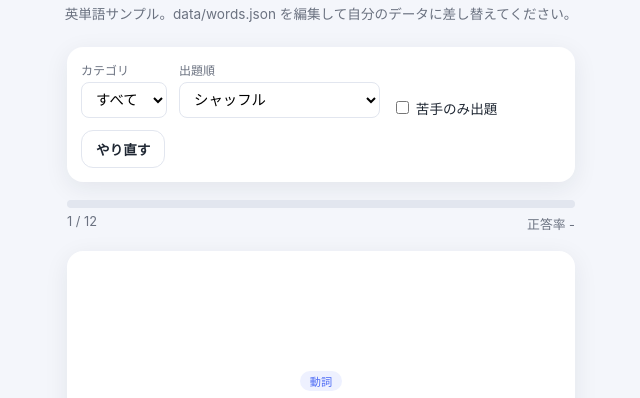
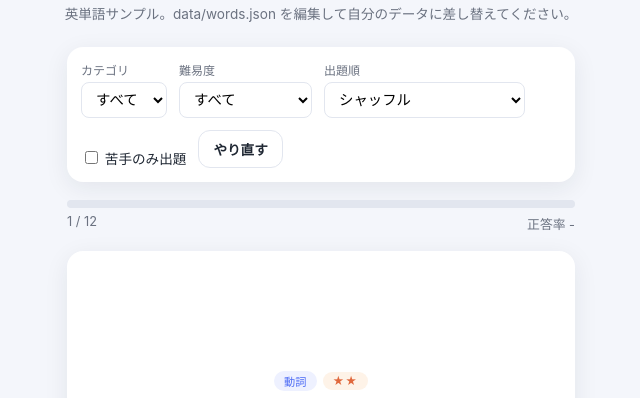
Before and after one commit to mkura103/flash-card, a plain HTML site: page index.html in a window 1280 px wide. Shown: the part 64-462 px from the top of the page, without its empty margins (319-959 px from the left). Drawn offline with Linux system fonts and the light colour scheme.

Commit message:
難易度(★1〜3)を追加: データ項目・絞り込み・カード表示
Co-Authored-By: Claude Opus 4.8 (1M context) <noreply@anthropic.com>

```diff
--- a/app.js
+++ b/app.js
@@ -13,7 +13,7 @@ const state = {
   index: 0,           // queue 内の現在位置
   flipped: false,
   progress: {},       // id -> { level, correct, wrong, lastSeen }
-  settings: { category: "all", mode: "shuffle", onlyWeak: false },
+  settings: { category: "all", difficulty: "all", mode: "shuffle", onlyWeak: false },
 };
 
 // DOM
@@ -21,6 +21,7 @@ const el = {
   title: document.getElementById("deck-title"),
   desc: document.getElementById("deck-desc"),
   categorySelect: document.getElementById("category-select"),
+  difficultySelect: document.getElementById("difficulty-select"),
   modeSelect: document.getElementById("mode-select"),
   onlyWeak: document.getElementById("only-weak"),
   restartBtn: document.getElementById("restart-btn"),
@@ -29,6 +30,7 @@ const el = {
   accuracyText: document.getElementById("accuracy-text"),
   card: document.getElementById("card"),
   cardCategory: document.getElementById("card-category"),
+  cardDifficulty: document.getElementById("card-difficulty"),
   frontText: document.getElementById("card-front-text"),
   hint: document.getElementById("card-hint"),
   backText: document.getElementById("card-back-text"),
@@ -99,9 +101,13 @@ function shuffle(arr) {
 }
 
 function buildQueue() {
-  const { category, mode, onlyWeak } = state.settings;
+  const { category, difficulty, mode, onlyWeak } = state.settings;
 
   let pool = state.cards.filter((c) => category === "all" || c.category === category);
+
+  if (difficulty !== "all") {
+    pool = pool.filter((c) => String(c.difficulty) === String(difficulty));
+  }
 
   if (onlyWeak) {
     pool = pool.filter((c) => getCardProgress(c.id).level < WEAK_THRESHOLD);
@@ -139,6 +145,7 @@ function populateCategories() {
     el.categorySelect.appendChild(opt);
   }
   el.categorySelect.value = state.settings.category;
+  el.difficultySelect.value = state.settings.difficulty;
   el.modeSelect.value = state.settings.mode;
   el.onlyWeak.checked = state.settings.onlyWeak;
 }
@@ -178,6 +185,15 @@ function render() {
 
   el.cardCategory.textContent = card.category || "";
   el.cardCategory.style.display = card.category ? "inline-block" : "none";
+
+  const diff = Number(card.difficulty);
+  if (diff >= 1 && diff <= 3) {
+    el.cardDifficulty.textContent = "★".repeat(diff);
+    el.cardDifficulty.title = ["", "易しい", "ふつう", "難しい"][diff];
+    el.cardDifficulty.style.display = "inline-block";
+  } else {
+    el.cardDifficulty.style.display = "none";
+  }
   el.frontText.textContent = card.front;
   el.hint.textContent = card.hint || "";
   el.hint.style.display = card.hint ? "block" : "none";
@@ -261,6 +277,11 @@ function bindEvents() {
     saveSettings();
     restart();
   });
+  el.difficultySelect.addEventListener("change", () => {
+    state.settings.difficulty = el.difficultySelect.value;
+    saveSettings();
+    restart();
+  });
   el.modeSelect.addEventListener("change", () => {
     state.settings.mode = el.modeSelect.value;
     saveSettings();
--- a/data/words.json
+++ b/data/words.json
@@ -4,17 +4,17 @@
     "description": "英単語サンプル。data/words.json を編集して自分のデータに差し替えてください。"
   },
   "cards": [
-    { "id": "w001", "front": "apple", "back": "りんご", "category": "果物", "hint": "赤い果物" },
-    { "id": "w002", "front": "banana", "back": "バナナ", "category": "果物", "hint": "黄色く細長い" },
-    { "id": "w003", "front": "grape", "back": "ぶどう", "category": "果物", "hint": "房になる" },
-    { "id": "w004", "front": "dog", "back": "犬", "category": "動物", "hint": "ワンと鳴く" },
-    { "id": "w005", "front": "cat", "back": "猫", "category": "動物", "hint": "ニャーと鳴く" },
-    { "id": "w006", "front": "elephant", "back": "象", "category": "動物", "hint": "鼻が長い" },
-    { "id": "w007", "front": "run", "back": "走る", "category": "動詞", "hint": "速く移動する" },
-    { "id": "w008", "front": "eat", "back": "食べる", "category": "動詞", "hint": "口に入れる" },
-    { "id": "w009", "front": "sleep", "back": "眠る", "category": "動詞", "hint": "夜にすること" },
-    { "id": "w010", "front": "beautiful", "back": "美しい", "category": "形容詞", "hint": "見た目が良い" },
-    { "id": "w011", "front": "fast", "back": "速い", "category": "形容詞", "hint": "スピードがある" },
-    { "id": "w012", "front": "difficult", "back": "難しい", "category": "形容詞", "hint": "easy の反対" }
+    { "id": "w001", "front": "apple", "back": "りんご", "category": "果物", "difficulty": 1, "hint": "赤い果物" },
+    { "id": "w002", "front": "banana", "back": "バナナ", "category": "果物", "difficulty": 1, "hint": "黄色く細長い" },
+    { "id": "w003", "front": "grape", "back": "ぶどう", "category": "果物", "difficulty": 2, "hint": "房になる" },
+    { "id": "w004", "front": "dog", "back": "犬", "category": "動物", "difficulty": 1, "hint": "ワンと鳴く" },
+    { "id": "w005", "front": "cat", "back": "猫", "category": "動物", "difficulty": 1, "hint": "ニャーと鳴く" },
+    { "id": "w006", "front": "elephant", "back": "象", "category": "動物", "difficulty": 2, "hint": "鼻が長い" },
+    { "id": "w007", "front": "run", "back": "走る", "category": "動詞", "difficulty": 1, "hint": "速く移動する" },
+    { "id": "w008", "front": "eat", "back": "食べる", "category": "動詞", "difficulty": 1, "hint": "口に入れる" },
+    { "id": "w009", "front": "sleep", "back": "眠る", "category": "動詞", "difficulty": 2, "hint": "夜にすること" },
+    { "id": "w010", "front": "beautiful", "back": "美しい", "category": "形容詞", "difficulty": 3, "hint": "見た目が良い" },
+    { "id": "w011", "front": "fast", "back": "速い", "category": "形容詞", "difficulty": 2, "hint": "スピードがある" },
+    { "id": "w012", "front": "difficult", "back": "難しい", "category": "形容詞", "difficulty": 3, "hint": "easy の反対" }
   ]
 }
--- a/index.html
+++ b/index.html
@@ -18,6 +18,15 @@
       <div class="control-group">
         <label for="category-select">カテゴリ</label>
         <select id="category-select"></select>
+      </div>
+      <div class="control-group">
+        <label for="difficulty-select">難易度</label>
+        <select id="difficulty-select">
+          <option value="all">すべて</option>
+          <option value="1">★ 易しい</option>
+          <option value="2">★★ ふつう</option>
+          <option value="3">★★★ 難しい</option>
+        </select>
       </div>
       <div class="control-group">
         <label for="mode-select">出題順</label>
@@ -50,7 +59,10 @@
       <div id="card" class="card" role="button" tabindex="0" aria-label="カードをめくる">
         <div class="card-inner">
           <div class="card-face card-front">
-            <span class="card-category" id="card-category"></span>
+            <div class="card-tags">
+              <span class="card-category" id="card-category"></span>
+              <span class="card-difficulty" id="card-difficulty"></span>
+            </div>
             <span class="card-text" id="card-front-text"></span>
             <span class="card-hint" id="card-hint"></span>
             <span class="card-flip-hint">タップ / Space でめくる</span>
--- a/style.css
+++ b/style.css
@@ -127,12 +127,27 @@ body {
 }
 .card-back { transform: rotateY(180deg); background: #eef1ff; }
 .card-text { font-size: 2rem; font-weight: 700; word-break: break-word; }
+.card-tags {
+  display: flex;
+  gap: 6px;
+  align-items: center;
+  flex-wrap: wrap;
+  justify-content: center;
+}
 .card-category {
   font-size: 0.7rem;
   color: var(--primary);
   background: #eef1ff;
   padding: 2px 10px;
   border-radius: 999px;
+}
+.card-difficulty {
+  font-size: 0.7rem;
+  padding: 2px 10px;
+  border-radius: 999px;
+  background: #fef3e8;
+  color: var(--unknown);
+  letter-spacing: 1px;
 }
 .card-hint { font-size: 0.85rem; color: var(--muted); }
 .card-flip-hint {
```
Also changed, not shown: 1 other file.
